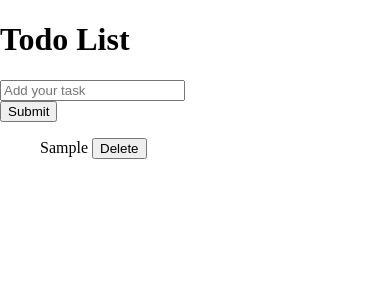
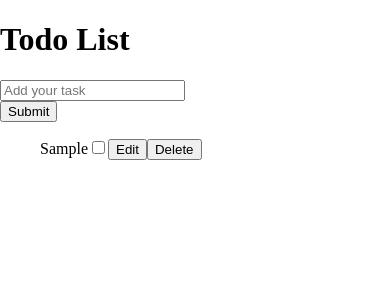
Before and after one commit to trentng99/taskManager-mobile-dev, a React Native app: screen / in a window 390 px wide. Both pictures are taken after typing "Sample" into the empty fields and a click on the button "Submit". Shown: the top 300 px of the page. Built offline with nearby package versions, Linux system fonts and the light colour scheme.

Commit message:
now can complete, edit and delete

```diff
--- a/App.js
+++ b/App.js
@@ -1,35 +1,88 @@
-import { StatusBar } from 'expo-status-bar';
-import {React, useState} from 'react';
-import { StyleSheet, Text, View } from 'react-native';
-  let id = 0
+import { StatusBar } from "expo-status-bar";
+import { React, useEffect, useState, useCallback } from "react";
+import { StyleSheet, Text, View } from "react-native";
+import { CheckBox } from "react-native-web";
+let id = 0;
 export default function App() {
-  const [input, setInput] = useState('')
-  const [todos, setTodos] = useState([])
+  const [input, setInput] = useState("");
+  const [todos, setTodos] = useState([]);
+  const [showEdit, setShowEdit] = useState(true)
+  const [editInput, setEditInput] = useState({})
 
   const handleSubmit = () => {
-    setTodos([...todos, {id: id++, value: input}])
-    setInput('')
+    setTodos([...todos, { id: id++, value: input, complete: false }]);
+    setInput("");
+  };
+
+  const handleDelete = (index) => {
+    console.log(index);
+    setTodos(todos.filter((task) => task.id !== index));
+  };
+
+  const handleShowEdit = (index) => {
+    console.log('show edit')
+    setShowEdit(false)
+    setEditInput(todos[index])
+  };
+
+  const handleEdit = () => {
+    console.log('editing')
+
+    const todosArr = todos
+    const index = editInput.id
+    console.log(todosArr[index].value)
+    console.log(editInput.value)
+    todosArr[index].value = editInput.value
+    setTodos(todosArr);
+    setShowEdit(true)
+    setEditInput({})
   }
 
-  const handleDelete = (index) => {
-    console.log(index)
-    setTodos(todos.filter(task => task.id !== index))
+  const handleComplete = (id, complete) => {
+    //Find the index of the object with matching id
+    const indexOfTodo = todos.findIndex(todo => todo.id === id)
+    //Declare a new variable that is suppose to store the updated array of TodoList
+    const updatedTodos = [...todos]
+    //Changed the checked status
+    updatedTodos[indexOfTodo].complete = complete
+    setTodos(updatedTodos)
   }
 
   return (
     <div>
       <h1>Todo List</h1>
       <div>
-        <input type="text" placeholder="Add your task" value={input} onChange={(e) => setInput(e.target.value)} />
+        <input
+          type="text"
+          placeholder="Add your task"
+          value={input}
+          onChange={(e) => setInput(e.target.value)}
+        />
         <div>
           <button onClick={handleSubmit}>Submit</button>
         </div>
       </div>
+      <div hidden = {showEdit}>
+        <input
+          type="text"
+          placeholder="Edit task"
+          value={editInput.value}
+          onChange={(e) => setEditInput({id: editInput.id, value:e.target.value, complete: editInput.complete})}
+        />
+        <div>
+          <button onClick={handleEdit}>edit</button>
+        </div>
+      </div>
       <ul>
-        {todos.map(({id, value}) => {
-          return (
-            <p key={id}>{value} <button onClick={() => handleDelete(id)}>Delete</button></p>
-          )
+        {todos.map(({ id, value, complete }) => {
+            return (
+              <p key={id}>
+                {value}
+                <input value={complete} type="checkbox" onChange={(e) => handleComplete(id, e.target.checked)} />
+                <button onClick={() => handleShowEdit(id)}>Edit</button>
+                <button onClick={() => handleDelete(id)}>Delete</button>
+              </p>
+            );
         })}
       </ul>
     </div>
@@ -39,8 +92,8 @@ export default function App() {
 const styles = StyleSheet.create({
   container: {
     flex: 1,
-    backgroundColor: '#fff',
-    alignItems: 'center',
-    justifyContent: 'center',
+    backgroundColor: "#fff",
+    alignItems: "center",
+    justifyContent: "center",
   },
 });
--- a/package.json
+++ b/package.json
@@ -15,7 +15,8 @@
     "react": "18.2.0",
     "react-dom": "^18.2.0",
     "react-native": "0.71.8",
-    "react-native-web": "~0.18.11"
+    "react-native-web": "~0.18.11",
+    "@expo/webpack-config": "^18.0.1"
   },
   "devDependencies": {
     "@babel/core": "^7.20.0"
```
Also changed, not shown: 1 other file (tests, documents, lock files or other folders).
